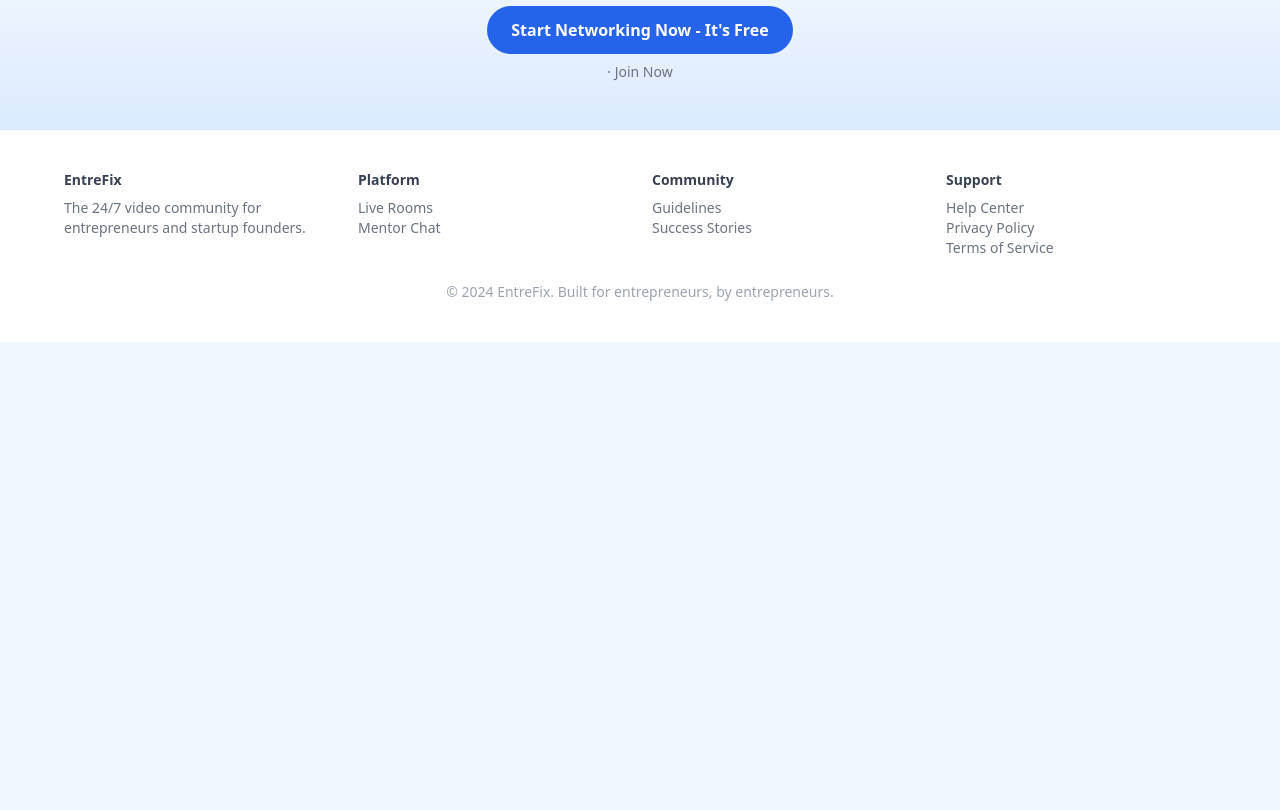
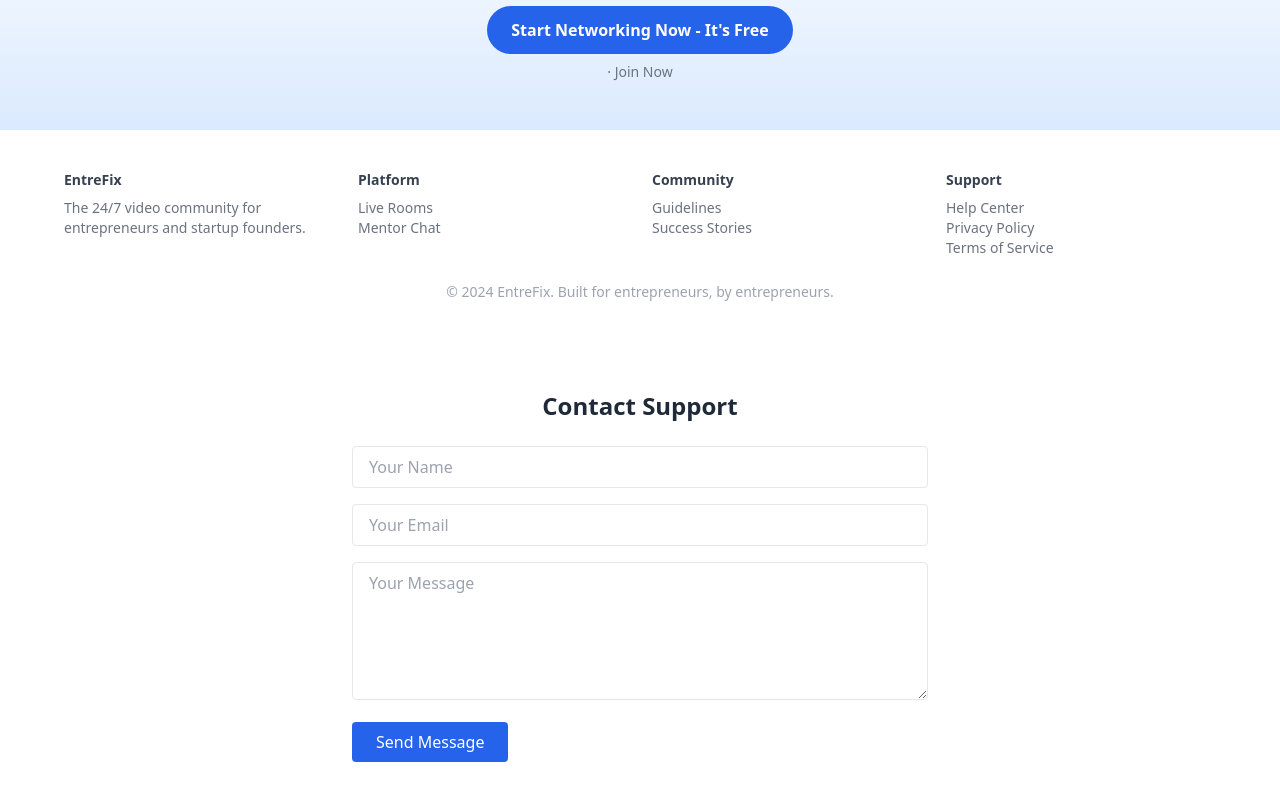
Before and after one commit to basillll721/entrepreneur-hub, a plain HTML site: page index.html in a window 1280 px wide. Shown: the part 1362-2172 px from the top of the page. Before the commit the page ends 1704 px from the top, so only its background shows below. Drawn offline with nearby package versions, Linux system fonts and the light colour scheme.

Commit message:
Update index.html

```diff
--- a/index.html
+++ b/index.html
@@ -141,3 +141,12 @@
 
 </body>
 </html>
+<section class="bg-white py-12 px-6" id="contact">
+  <h3 class="text-2xl font-bold text-center mb-6">Contact Support</h3>
+  <form https://formspree.io/f/meokkvbv" method="POST" class="max-w-xl mx-auto space-y-4">
+    <input type="text" name="name" placeholder="Your Name" required class="w-full border px-4 py-2 rounded" />
+    <input type="email" name="email" placeholder="Your Email" required class="w-full border px-4 py-2 rounded" />
+    <textarea name="message" placeholder="Your Message" rows="5" required class="w-full border px-4 py-2 rounded"></textarea>
+    <button type="submit" class="bg-blue-600 text-white px-6 py-2 rounded hover:bg-blue-700">Send Message</button>
+  </form>
+</section>
```
